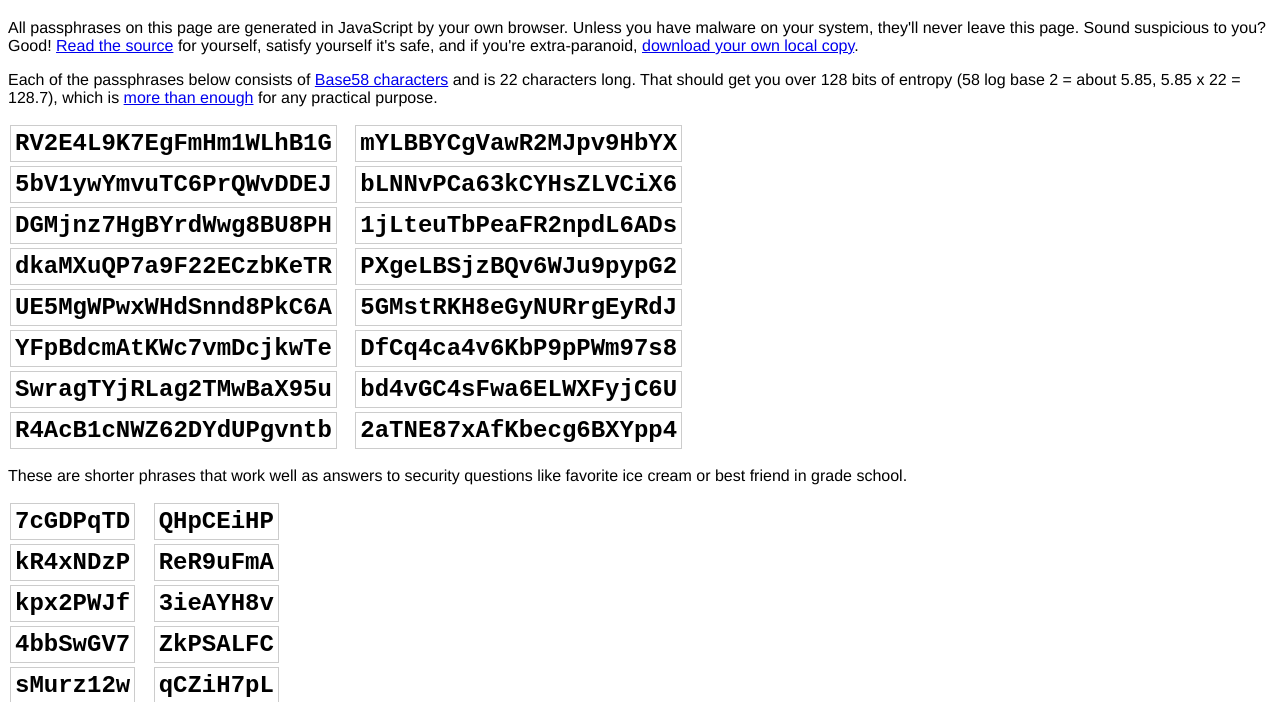
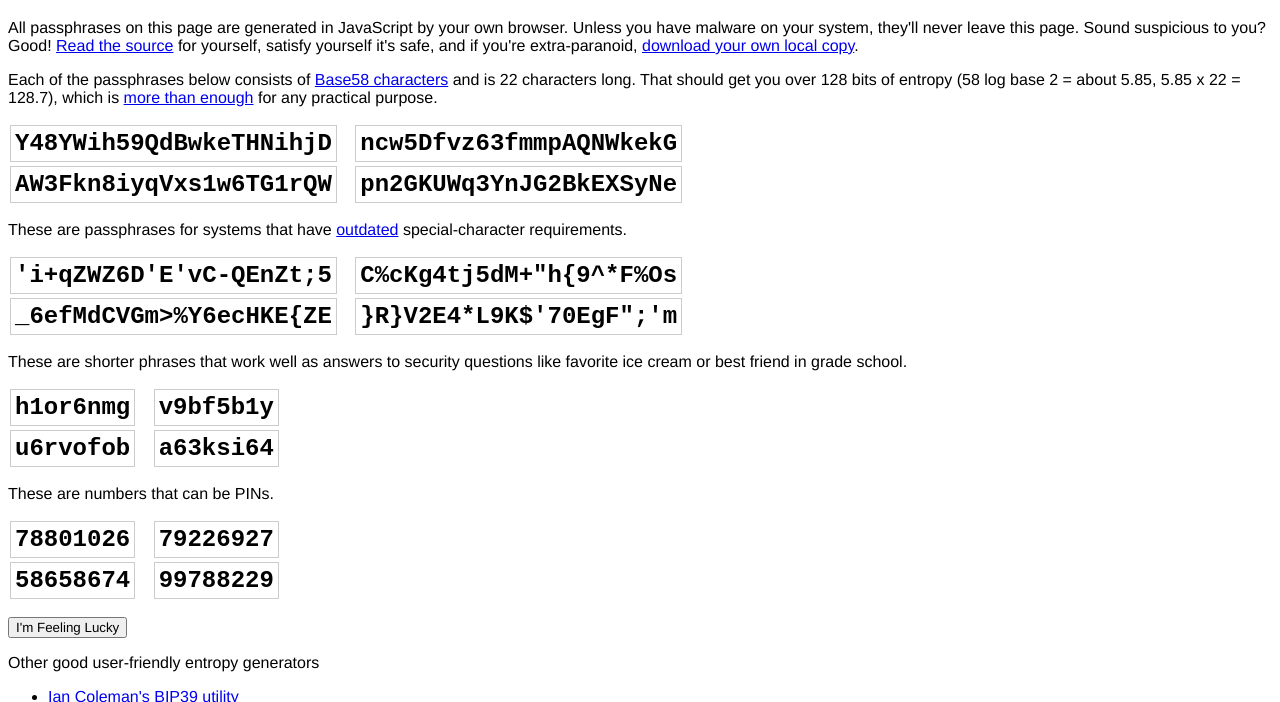
Before and after one commit to sowbug/psychic-bassoon, a plain HTML site: page docs/index.html in a window 1280 px wide. Shown: the part 98-800 px from the top of the page. Drawn offline with Linux system fonts and the light colour scheme.

Commit message:
more types

```diff
--- a/docs/index.html
+++ b/docs/index.html
@@ -1,23 +1,26 @@
 <!DOCTYPE html>
 <html>
+
 <head>
 
   <title>Psychic Bassoon</title>
   <meta name="viewport" content="width=device-width, initial-scale=1.0">
 
   <style type="text/css">
-  body, button {
-    font-family: helvetica;
+    body,
+    button {
+      font-family: "helvetica";
     }
+
     .pblock {
       font-family: "courier new";
       font-size: 24px;
       font-weight: bold;
     }
+
     .pp {
       border: 1px solid #ccc;
       margin: 2px;
-    border-collapse: collapse;
       display: inline-block;
       padding: 4px;
     }
@@ -25,19 +28,42 @@
 
   <script type="text/javascript">
 
-function generateOnePassphrase(n) {
+    const PASSPHRASE = 0;
+    const PASSPHRASE_LOWER = 1;
+    const PIN = 2;
+    const PASSPHRASE_WITH_CHARACTERS = 3;
+    function generateOnePassphrase(length, passphrase_type) {
+
       // base58 is [a-zA-Z0-9] except for
       // 0 (zero), O (capital o), I (capital i) and l (lower case L)
-  const re = /[a-km-np-zA-HJ-NP-Z1-9]/;
+      const re_letters = /[a-km-np-zA-HJ-NP-Z1-9]/;
+      const re_lower = /[a-z0-9]/;
+      const re_num_only = /[0-9]/;
+      const re_special = /[a-zA-Z!@#$%^&*_+-={}|;:'"<>,]/;
+      var re;
+      if (passphrase_type == PASSPHRASE) {
+        re = re_letters;
+      } else if (passphrase_type == PASSPHRASE_LOWER) {
+        re = re_lower;
+      } else if (passphrase_type == PIN) {
+        re = re_num_only;
+      } else if (passphrase_type == PASSPHRASE_WITH_CHARACTERS) {
+        re = re_special;
+      } else {
+        throw "Unknown passphrase type: " + passphrase_type + ". Expected values are 0 (PASSPHRASE), 1 (PASSPHRASE_LOWER), 2 (PIN), or 3 (PASSPHRASE_WITH_CHARACTERS).";
+      }
 
       const a = new Uint8Array(32);
       var p = "";
 
-  while (p.length < n) {
+      while (p.length < length) {
         window.crypto.getRandomValues(a);
-    var s = String.fromCharCode.apply(null, a);
+        var s = "";
+        for (let i = 0; i < a.length; i++) {
+          s += String.fromCharCode(a[i]);
+        }
         var i = 0;
-    while (p.length < n && i < s.length) {
+        while (p.length < length && i < s.length) {
           var c = s[i++];
           if (c.match(re)) {
             p += c;
@@ -53,19 +79,19 @@ const BITS_OF_ENTROPY_IN_BASE58 = Math.log(58) / Math.log(2);
     const PASSPHRASE_LEN = Math.ceil(DESIRED_BITS_OF_ENTROPY /
       BITS_OF_ENTROPY_IN_BASE58);
     const SHORT_PASSPHRASE_LEN = 8;
-function generatePassphrases(id, want_short) {
+
+    function generatePassphrases(id, length, passphrase_type) {
       var e = document.getElementById(id);
       while (e.hasChildNodes()) {
         e.removeChild(e.firstChild);
       }
       var passphrases = [];
-  for (i = 0; i < 8; i++) {
+      for (let i = 0; i < 2; i++) {
         var d = document.createElement("div");
-    for (j = 0; j < 2; j++) {
+        for (let j = 0; j < 2; j++) {
           var innerDiv = document.createElement("div");
           innerDiv.className = "pp";
-        innerDiv.innerText = generateOnePassphrase(
-            want_short ? SHORT_PASSPHRASE_LEN : PASSPHRASE_LEN);
+          innerDiv.innerText = generateOnePassphrase(length, passphrase_type);
           d.appendChild(innerDiv);
           var span = document.createElement("span");
           span.innerText = " ";
@@ -76,11 +102,13 @@ function generatePassphrases(id, want_short) {
     }
 
     function generateAllPassphrases() {
-  generatePassphrases("passphrases", false);
-  generatePassphrases("short-passphrases", true);
+      generatePassphrases("passphrases", PASSPHRASE_LEN, PASSPHRASE);
+      generatePassphrases("passphrases-special", PASSPHRASE_LEN, PASSPHRASE_WITH_CHARACTERS);
+      generatePassphrases("short-passphrases", SHORT_PASSPHRASE_LEN, PASSPHRASE_LOWER);
+      generatePassphrases("pins", 8, PIN);
     }
 
-var onload = function() {
+    var onload = function () {
       var e = document.getElementById("more");
       e.addEventListener("click", generateAllPassphrases);
       generateAllPassphrases();
@@ -93,7 +121,9 @@ window.addEventListener("load", onload);
 </head>
 
 <h1>Psychic Bassoon: a whole bunch of passphrases generated by your browser's
-<a href="https://developer.mozilla.org/en-US/docs/Web/API/Crypto/getRandomValues">crypto.getRandomValues()</a> function</h1>
+  <a href="https://developer.mozilla.org/en-US/docs/Web/API/Crypto/getRandomValues">crypto.getRandomValues()</a>
+  function
+</h1>
 
 <p>All passphrases on this page are generated in JavaScript by your own
   browser. Unless you have malware on your system, they'll never leave this
@@ -112,21 +142,31 @@ window.addEventListener("load", onload);
 
 <div class="pblock" id="passphrases"></div>
 
+<p>These are passphrases for systems that have <a
+    href="https://auth0.com/blog/dont-pass-on-the-new-nist-password-guidelines/">outdated</a> special-character
+  requirements.</p>
+
+<div class="pblock" id="passphrases-special"></div>
+
 <p>These are shorter phrases that work well as answers to security questions
   like favorite ice cream or best friend in grade school.</p>
 
 <div class="pblock" id="short-passphrases"></div>
 
+<p>These are numbers that can be PINs.</p>
+
+<div class="pblock" id="pins"></div>
+
 <p>
   <button id="more" style="display:none">I'm Feeling Lucky</button>
 </p>
 
-<p>Other good user-friendly entropy generators
+<p>Other good user-friendly entropy generators</p>
 <ul>
   <li><a href="https://iancoleman.io/bip39/">Ian Coleman's BIP39
       utility</a></li>
   <li><a href="http://world.std.com/~reinhold/diceware.html">Diceware
       (requires dice!)</a></li>
-  </p>
+</ul>
 
 </html>
```
Lines whose indentation alone changed are shown as unchanged.
